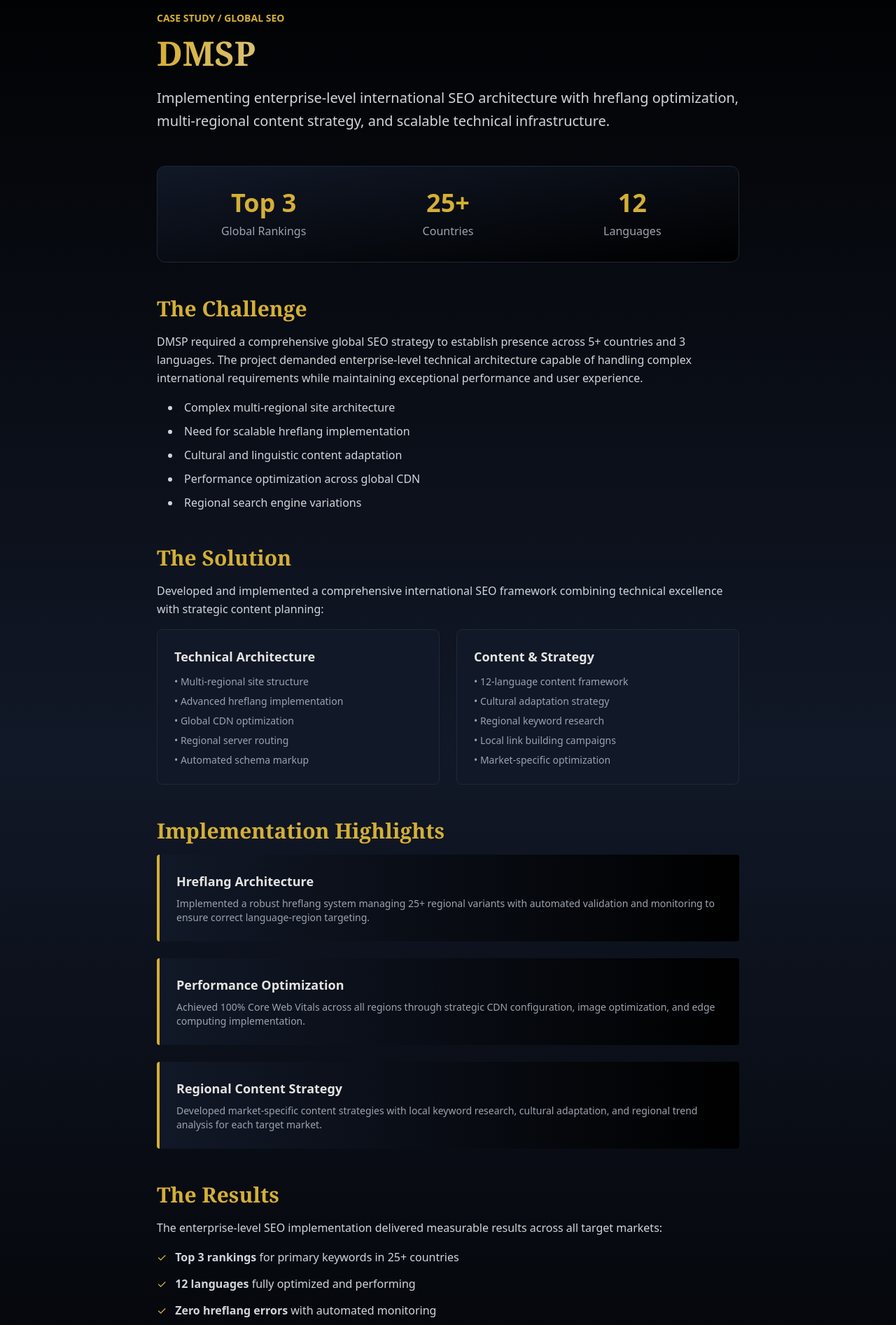
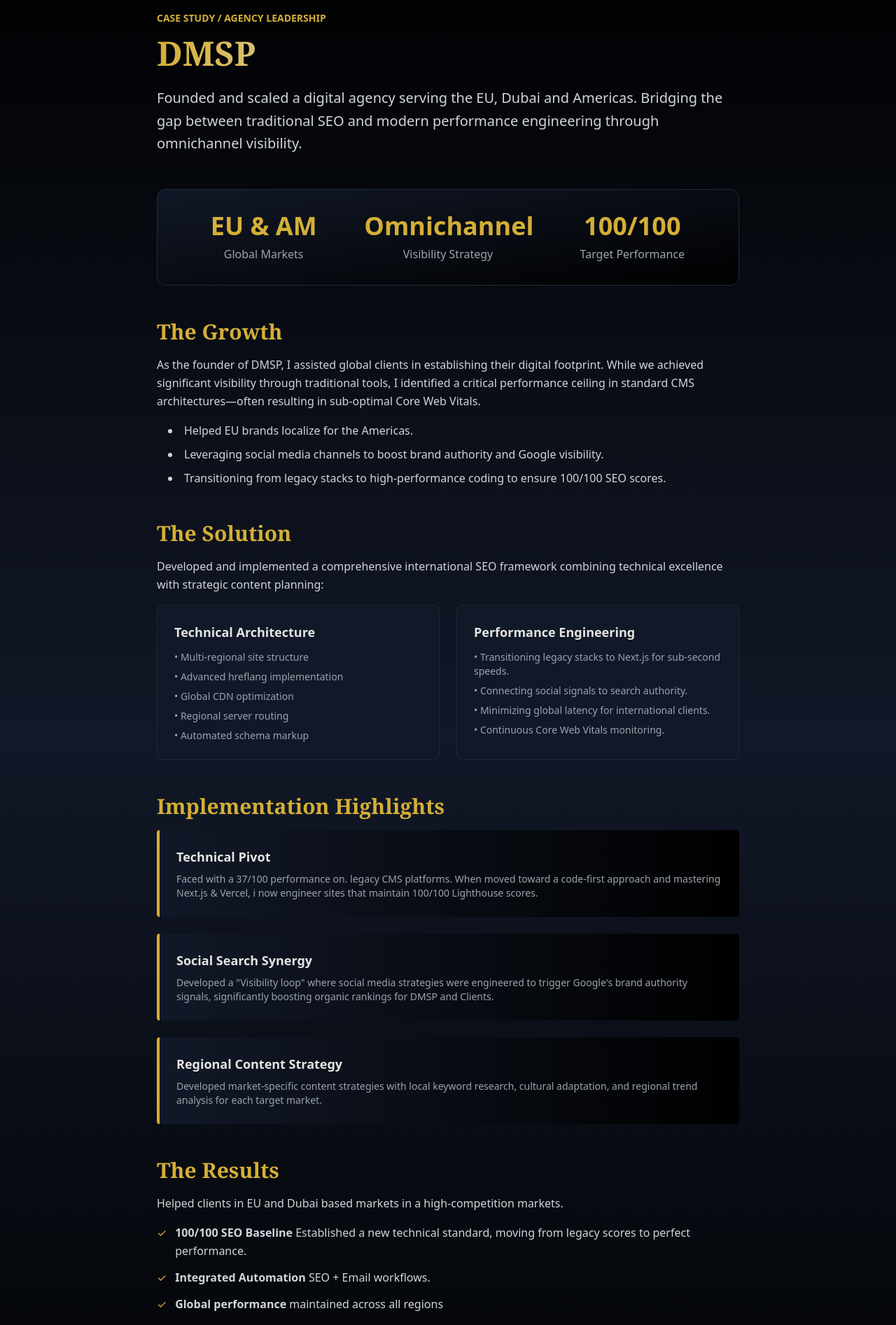
Before and after one commit to KoodLiiv/klportfolio, a Next.js app: page /case-studies/dmsp in a window 1280 px wide. Shown: the part 120-2013 px from the top of the page at 70% size. Built offline with nearby package versions, Linux system fonts and the light colour scheme.

Commit message:
updated dmsp page

```diff
--- a/app/case-studies/dmsp/page.tsx
+++ b/app/case-studies/dmsp/page.tsx
@@ -54,30 +54,30 @@
           {/* Header */}
           <header className="mb-12">
   <div className="text-luxury-gold text-sm font-semibold mb-4">
-              CASE STUDY / GLOBAL SEO
+    CASE STUDY / AGENCY LEADERSHIP
   </div>
   <h1 className="text-5xl font-bold mb-6 font-serif gradient-text">
     DMSP
   </h1>
   <p className="text-xl text-gray-300 leading-relaxed">
-              Implementing enterprise-level international SEO architecture with hreflang
-              optimization, multi-regional content strategy, and scalable technical infrastructure.
+    Founded and scaled a digital agency serving the EU, Dubai and Americas. Bridging the gap
+    between traditional SEO and modern performance engineering through omnichannel visibility.
   </p>
 </header>
 
           {/* Key Metrics */}
           <div className="grid md:grid-cols-3 gap-6 mb-12 p-8 bg-gradient-to-br from-gray-900 to-black border border-gray-800 rounded-xl">
   <div className="text-center">
-              <div className="text-4xl font-bold text-luxury-gold mb-2">Top 3</div>
-              <div className="text-gray-400">Global Rankings</div>
+    <div className="text-4xl font-bold text-luxury-gold mb-2">EU & AM</div>
+    <div className="text-gray-400">Global Markets</div>
   </div>
   <div className="text-center">
-              <div className="text-4xl font-bold text-luxury-gold mb-2">25+</div>
-              <div className="text-gray-400">Countries</div>
+    <div className="text-4xl font-bold text-luxury-gold mb-2">Omnichannel</div>
+    <div className="text-gray-400">Visibility Strategy</div>
   </div>
   <div className="text-center">
-              <div className="text-4xl font-bold text-luxury-gold mb-2">12</div>
-              <div className="text-gray-400">Languages</div>
+    <div className="text-4xl font-bold text-luxury-gold mb-2">100/100</div>
+    <div className="text-gray-400">Target Performance</div>
   </div>
 </div>
 
@@ -85,21 +85,18 @@
           <div className="space-y-12">
             <section>
               <h2 className="text-3xl font-bold mb-4 text-luxury-gold font-serif">
-                The Challenge
+                The Growth
               </h2>
               <div className="text-gray-300 leading-relaxed space-y-4">
                 <p>
-                  DMSP required a comprehensive global SEO strategy to establish presence
-                  across 5+ countries and 3 languages. The project demanded enterprise-level
-                  technical architecture capable of handling complex international requirements
-                  while maintaining exceptional performance and user experience.
+                 As the founder of DMSP, I assisted global clients in establishing their digital footprint.
+                  While we achieved significant visibility through traditional tools, I identified a critical
+                  performance ceiling in standard CMS architectures—often resulting in sub-optimal Core Web Vitals.
                 </p>
                 <ul className="list-disc list-inside space-y-2 ml-4">
-                  <li>Complex multi-regional site architecture</li>
-                  <li>Need for scalable hreflang implementation</li>
-                  <li>Cultural and linguistic content adaptation</li>
-                  <li>Performance optimization across global CDN</li>
-                  <li>Regional search engine variations</li>
+                  <li>Helped EU brands localize for the Americas.</li>
+                  <li>Leveraging social media channels to boost brand authority and Google visibility.</li>
+                  <li>Transitioning from legacy stacks to high-performance coding to ensure 100/100 SEO scores.</li>
                 </ul>
               </div>
             </section>
@@ -128,14 +125,13 @@
                   </div>
                   <div className="p-6 bg-gray-900 rounded-lg border border-gray-800">
                     <h3 className="font-bold text-lg mb-3 text-luxury-platinum">
-                      Content & Strategy
+                      Performance Engineering
                     </h3>
                     <ul className="text-sm space-y-2 text-gray-400">
-                      <li>• 12-language content framework</li>
-                      <li>• Cultural adaptation strategy</li>
-                      <li>• Regional keyword research</li>
-                      <li>• Local link building campaigns</li>
-                      <li>• Market-specific optimization</li>
+                      <li>• Transitioning legacy stacks to Next.js for sub-second speeds.</li>
+                      <li>• Connecting social signals to search authority.</li>
+                      <li>• Minimizing global latency for international clients.</li>
+                      <li>• Continuous Core Web Vitals monitoring.</li>
                     </ul>
                   </div>
                 </div>
@@ -149,20 +145,18 @@
               <div className="space-y-6">
                 <div className="p-6 bg-gradient-to-r from-gray-900 to-black border-l-4 border-luxury-gold rounded">
                   <h3 className="font-bold text-lg mb-2 text-luxury-platinum">
-                    Hreflang Architecture
+                    Technical Pivot
                   </h3>
                   <p className="text-gray-400 text-sm">
-                    Implemented a robust hreflang system managing 25+ regional variants with
-                    automated validation and monitoring to ensure correct language-region targeting.
+                    Faced with a 37/100 performance on. legacy CMS platforms. When moved toward a code-first approach and mastering Next.js & Vercel, i now engineer sites that maintain 100/100 Lighthouse scores.
                   </p>
                 </div>
                 <div className="p-6 bg-gradient-to-r from-gray-900 to-black border-l-4 border-luxury-gold rounded">
                   <h3 className="font-bold text-lg mb-2 text-luxury-platinum">
-                    Performance Optimization
+                    Social Search Synergy
                   </h3>
                   <p className="text-gray-400 text-sm">
-                    Achieved 100% Core Web Vitals across all regions through strategic CDN
-                    configuration, image optimization, and edge computing implementation.
+                    Developed a "Visibility loop" where social media strategies were engineered to trigger Google's brand authority signals, significantly boosting organic rankings for DMSP and Clients.
                   </p>
                 </div>
                 <div className="p-6 bg-gradient-to-r from-gray-900 to-black border-l-4 border-luxury-gold rounded">
@@ -183,21 +177,16 @@
               </h2>
               <div className="text-gray-300 leading-relaxed space-y-4">
                 <p>
-                  The enterprise-level SEO implementation delivered measurable results across
-                  all target markets:
+                  Helped clients in EU and Dubai based markets in a high-competition markets.
                 </p>
                 <ul className="space-y-3">
                   <li className="flex items-start">
                     <span className="text-luxury-gold mr-3">✓</span>
-                    <span><strong>Top 3 rankings</strong> for primary keywords in 25+ countries</span>
+                    <span><strong>100/100 SEO Baseline</strong> Established a new technical standard, moving from legacy scores to perfect performance.</span>
                   </li>
                   <li className="flex items-start">
                     <span className="text-luxury-gold mr-3">✓</span>
-                    <span><strong>12 languages</strong> fully optimized and performing</span>
-                  </li>
-                  <li className="flex items-start">
-                    <span className="text-luxury-gold mr-3">✓</span>
-                    <span><strong>Zero hreflang errors</strong> with automated monitoring</span>
+                    <span><strong>Integrated Automation</strong> SEO + Email workflows.</span>
                   </li>
                   <li className="flex items-start">
                     <span className="text-luxury-gold mr-3">✓</span>
@@ -216,7 +205,7 @@
                 Technologies & Tools
               </h2>
               <div className="flex flex-wrap gap-3">
-                {['Next.js', 'Hreflang', 'CDN', 'Schema.org', 'Core Web Vitals', 'International SEO', 'i18n', 'Analytics'].map((tech) => (
+                {['Next.js', 'Hreflang', 'CDN', 'Schema.org', 'Go', 'Core Web Vitals', 'International SEO', 'Analytics'].map((tech) => (
                   <span
                     key={tech}
                     className="px-4 py-2 bg-gray-900 text-gray-300 rounded-lg border border-gray-800"
--- a/app/case-studies/nooon/page.tsx
+++ b/app/case-studies/nooon/page.tsx
@@ -72,7 +72,7 @@
               <div className="text-gray-400">Organic Traffic Growth</div>
             </div>
             <div className="text-center">
-              <div className="text-4xl font-bold text-luxury-gold mb-2">15+</div>
+              <div className="text-4xl font-bold text-luxury-gold mb-2">5+</div>
               <div className="text-gray-400">International Markets</div>
             </div>
             <div className="text-center">
@@ -118,7 +118,7 @@
                       Technical SEO
                     </h3>
                     <ul className="text-sm space-y-2 text-gray-400">
-                      <li>• Hreflang implementation across 15 markets</li>
+                      <li>• Hreflang implementation across 5 markets</li>
                       <li>• Core Web Vitals optimization</li>
                       <li>• Structured data for rich snippets</li>
                       <li>• International site architecture</li>
@@ -159,7 +159,7 @@
                   </li>
                   <li className="flex items-start">
                     <span className="text-luxury-gold mr-3">✓</span>
-                    <span><strong>15 international markets</strong> with top 10 rankings</span>
+                    <span><strong>5 international markets</strong> EU/America</span>
                   </li>
                   <li className="flex items-start">
                     <span className="text-luxury-gold mr-3">✓</span>
```
Lines whose indentation alone changed are shown as unchanged.
